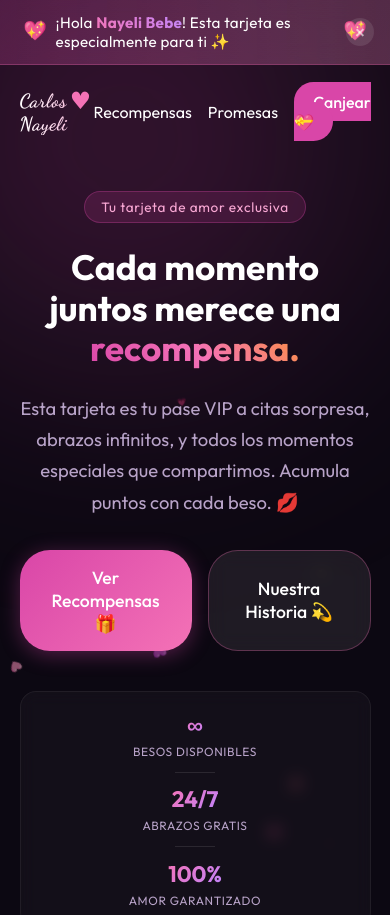
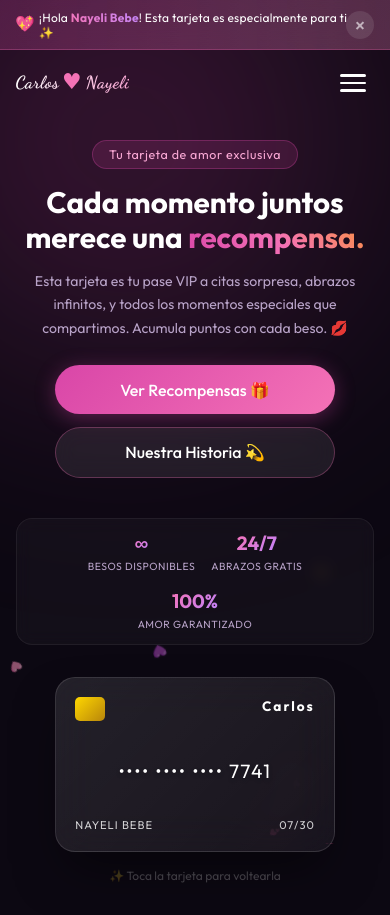
Before and after one commit to Charly-bite/reward-card, a website built with Vite: page index.html in a window 390 px wide. Shown: the top 915 px of the page. Built offline with nearby package versions, Linux system fonts and the light colour scheme.

Commit message:
feat: diseño responsive completo para móvil - hamburger menu y layouts adaptables

```diff
--- a/index.html
+++ b/index.html
@@ -31,7 +31,13 @@
 
     <nav class="navbar">
       <div class="logo">Carlos <span class="heart-logo">♥</span> Nayeli</div>
-      <ul class="nav-links">
+      <button class="hamburger" id="hamburger" aria-label="Menú">
+        <span></span>
+        <span></span>
+        <span></span>
+      </button>
+      <div class="nav-overlay" id="navOverlay"></div>
+      <ul class="nav-links" id="navLinks">
         <li><a href="#rewards">Recompensas</a></li>
         <li><a href="#promises">Promesas</a></li>
         <li><a href="#" class="btn-primary-sm" id="redeemBtn">Canjear 💝</a></li>
--- a/main.js
+++ b/main.js
@@ -11,6 +11,30 @@ document.addEventListener('DOMContentLoaded', () => {
   // Close greeting banner
   closeGreeting.addEventListener('click', () => {
     greetingBanner.classList.add('hidden');
+  });
+
+  // Hamburger Menu
+  const hamburger = document.getElementById('hamburger');
+  const navLinks = document.getElementById('navLinks');
+  const navOverlay = document.getElementById('navOverlay');
+
+  function toggleMenu() {
+    hamburger.classList.toggle('active');
+    navLinks.classList.toggle('open');
+    navOverlay.classList.toggle('open');
+    document.body.style.overflow = navLinks.classList.contains('open') ? 'hidden' : '';
+  }
+
+  hamburger.addEventListener('click', toggleMenu);
+  navOverlay.addEventListener('click', toggleMenu);
+
+  // Close menu when clicking nav links
+  navLinks.querySelectorAll('a').forEach(link => {
+    link.addEventListener('click', () => {
+      if (navLinks.classList.contains('open')) {
+        toggleMenu();
+      }
+    });
   });
 
   // Floating Hearts Background
--- a/style.css
+++ b/style.css
@@ -255,6 +255,14 @@ a:hover {
   display: flex;
   gap: 2rem;
   align-items: center;
+}
+
+.hamburger {
+  display: none;
+}
+
+.nav-overlay {
+  display: none;
 }
 
 /* Buttons */
@@ -694,65 +702,388 @@ footer {
   font-size: 1rem;
 }
 
-/* Responsive */
+/* ===== RESPONSIVE DESIGN ===== */
+
+/* Tablet */
 @media (max-width: 968px) {
   .hero {
     flex-direction: column;
     text-align: center;
-    gap: 3rem;
-    padding-top: 2rem;
+    gap: 2.5rem;
+    padding: 2rem 5%;
+    min-height: auto;
+  }
+
+  .hero-content {
+    max-width: 100%;
   }
 
   .hero-actions {
     justify-content: center;
+    flex-wrap: wrap;
   }
 
   .hero-title {
     font-size: 2.8rem;
   }
 
+  .hero-subtitle {
+    font-size: 1.05rem;
+  }
+
   .love-stats {
     justify-content: center;
+    flex-wrap: wrap;
   }
 
   .promises-grid {
     grid-template-columns: 1fr;
   }
 
-  .nav-links {
-    gap: 1rem;
-  }
-
   .section-title {
     font-size: 2.2rem;
   }
+
+  .section-subtitle {
+    font-size: 1rem;
+    padding: 0 1rem;
+  }
+
+  .feature-grid {
+    grid-template-columns: repeat(auto-fit, minmax(250px, 1fr));
+    gap: 1.2rem;
+  }
 }
 
-@media (max-width: 600px) {
+/* Mobile Nav — Hamburger */
+@media (max-width: 768px) {
+  .navbar {
+    padding: 1rem 4%;
+    position: relative;
+  }
+
+  .logo {
+    font-size: 1.3rem;
+  }
+
+  .nav-links {
+    position: fixed;
+    top: 0;
+    right: -100%;
+    width: 70%;
+    max-width: 300px;
+    height: 100vh;
+    background: rgba(12, 8, 18, 0.97);
+    backdrop-filter: blur(20px);
+    flex-direction: column;
+    justify-content: center;
+    align-items: center;
+    gap: 2rem;
+    transition: right 0.4s cubic-bezier(0.4, 0, 0.2, 1);
+    z-index: 100;
+    border-left: 1px solid rgba(244, 114, 182, 0.15);
+    box-shadow: -10px 0 40px rgba(0, 0, 0, 0.5);
+  }
+
+  .nav-links.open {
+    right: 0;
+  }
+
+  .nav-links li a {
+    font-size: 1.2rem;
+    padding: 0.5rem 1.5rem;
+  }
+
+  .nav-links li .btn-primary-sm {
+    padding: 0.8rem 2rem;
+    font-size: 1rem;
+  }
+
+  .hamburger {
+    display: flex;
+    flex-direction: column;
+    gap: 5px;
+    cursor: pointer;
+    z-index: 101;
+    padding: 8px;
+    border: none;
+    background: none;
+  }
+
+  .hamburger span {
+    display: block;
+    width: 26px;
+    height: 2.5px;
+    background: #fff;
+    border-radius: 2px;
+    transition: all 0.3s ease;
+  }
+
+  .hamburger.active span:nth-child(1) {
+    transform: rotate(45deg) translate(5px, 5px);
+  }
+
+  .hamburger.active span:nth-child(2) {
+    opacity: 0;
+  }
+
+  .hamburger.active span:nth-child(3) {
+    transform: rotate(-45deg) translate(5px, -5px);
+  }
+
+  .nav-overlay {
+    display: none;
+    position: fixed;
+    top: 0;
+    left: 0;
+    width: 100%;
+    height: 100%;
+    background: rgba(0, 0, 0, 0.5);
+    z-index: 99;
+  }
+
+  .nav-overlay.open {
+    display: block;
+  }
+
+  /* Hero mobile */
+  .hero {
+    padding: 1.5rem 4%;
+    gap: 2rem;
+  }
+
+  .hero-tag {
+    font-size: 0.78rem;
+    margin-bottom: 1rem;
+  }
+
   .hero-title {
     font-size: 2.2rem;
+    margin-bottom: 1rem;
   }
 
+  .hero-subtitle {
+    font-size: 0.95rem;
+    margin-bottom: 1.5rem;
+  }
+
+  .hero-actions {
+    flex-direction: column;
+    align-items: center;
+    gap: 0.8rem;
+  }
+
+  .btn-primary, .btn-secondary {
+    width: 100%;
+    max-width: 280px;
+    text-align: center;
+    padding: 0.9rem 1.5rem;
+    font-size: 1rem;
+  }
+
+  /* Love Stats */
+  .love-stats {
+    flex-direction: row;
+    flex-wrap: wrap;
+    justify-content: center;
+    gap: 1rem;
+    padding: 1rem;
+  }
+
+  .stat-divider {
+    display: none;
+  }
+
+  .stat {
+    min-width: 80px;
+  }
+
+  .stat-number {
+    font-size: 1.2rem;
+  }
+
+  .stat-label {
+    font-size: 0.65rem;
+  }
+
+  /* Card */
   .card-container {
     width: 320px;
     height: 200px;
   }
 
+  .card-front, .card-back {
+    padding: 1.5rem;
+  }
+
+  .card-chip {
+    width: 35px;
+    height: 28px;
+  }
+
+  .card-logo {
+    font-size: 1rem;
+    top: 1.5rem;
+    right: 1.5rem;
+  }
+
   .card-number {
     font-size: 1.4rem;
+    letter-spacing: 2px;
+    margin-top: 1.5rem;
+  }
+
+  .card-info {
+    font-size: 0.78rem;
+    margin-top: 0.8rem;
+  }
+
+  .card-hint {
+    font-size: 0.75rem;
+  }
+
+  /* Sections */
+  .features {
+    padding: 3rem 4%;
+  }
+
+  .feature-grid {
+    grid-template-columns: 1fr;
+    gap: 1rem;
+  }
+
+  .feature-card {
+    padding: 1.5rem;
+  }
+
+  .feature-card .icon {
+    font-size: 2.2rem;
+    margin-bottom: 0.7rem;
+  }
+
+  .feature-card h3 {
+    font-size: 1.15rem;
+  }
+
+  .feature-card p {
+    font-size: 0.9rem;
+  }
+
+  /* Promises */
+  .promises-section {
+    padding: 3rem 4%;
+  }
+
+  .promises-grid {
+    grid-template-columns: 1fr;
+    gap: 1rem;
+    margin-top: 2rem;
+  }
+
+  .promise-card {
+    padding: 1.5rem;
+  }
+
+  .promise-number {
+    font-size: 2.2rem;
+  }
+
+  .promise-card h3 {
+    font-size: 1.1rem;
+  }
+
+  /* Greeting Banner */
+  .greeting-banner {
+    padding: 0.6rem 2.5rem 0.6rem 1rem;
+  }
+
+  .greeting-text {
+    font-size: 0.82rem;
+  }
+
+  .greeting-sparkle {
+    font-size: 0.9rem;
+  }
+
+  /* Footer */
+  footer {
+    padding: 3rem 1rem 2rem;
+  }
+
+  .footer-main {
+    font-size: 0.95rem;
+  }
+
+  .footer-sub {
+    font-size: 0.85rem;
+  }
+}
+
+/* Small phones */
+@media (max-width: 400px) {
+  .hero-title {
+    font-size: 1.85rem;
+  }
+
+  .hero-subtitle {
+    font-size: 0.88rem;
+  }
+
+  .card-container {
+    width: 280px;
+    height: 175px;
+  }
+
+  .card-front, .card-back {
+    padding: 1.2rem;
+  }
+
+  .card-number {
+    font-size: 1.2rem;
+    letter-spacing: 1.5px;
+    margin-top: 1rem;
+  }
+
+  .card-info {
+    font-size: 0.7rem;
+  }
+
+  .card-chip {
+    width: 30px;
+    height: 24px;
+  }
+
+  .card-logo {
+    font-size: 0.85rem;
+    top: 1.2rem;
+    right: 1.2rem;
+  }
+
+  .section-title {
+    font-size: 1.8rem;
+  }
+
+  .section-subtitle {
+    font-size: 0.88rem;
+  }
+
+  .logo {
+    font-size: 1.1rem;
   }
 
   .love-stats {
-    flex-direction: column;
-    gap: 0.8rem;
+    padding: 0.8rem;
   }
 
-  .stat-divider {
-    width: 40px;
-    height: 1px;
+  .greeting-content {
+    gap: 0.3rem;
   }
 
-  .logo {
-    font-size: 1.2rem;
+  .greeting-text {
+    font-size: 0.75rem;
+  }
+
+  .greeting-sparkle:last-child {
+    display: none;
   }
 }
```
